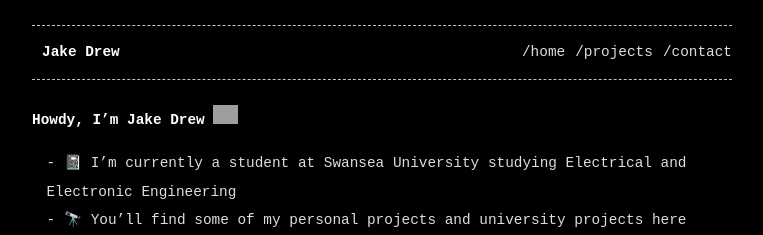
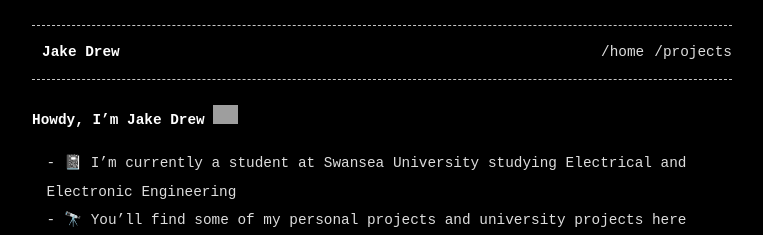
Before and after one commit to jakedrew/jakedrew.github.io, a Jekyll site: the page built from index.md, in a window 1280 px wide. Shown: the top 235 px of the page, without its empty margins (258-1021 px from the left). Built offline with Jekyll 4.4.1, drawn with Linux system fonts in a browser that asks for light colours; grey boxes are pictures that could not be loaded.

Commit message:
hide contact.md for now

```diff
--- a/_config.yml
+++ b/_config.yml
@@ -19,7 +19,6 @@ highlighter: rouge
 header_pages:
   - index.md
   - projects.md
-  - contact.md
 
 # set the size of the text to 'large' or 'small', default is small
 font-size: small
```
